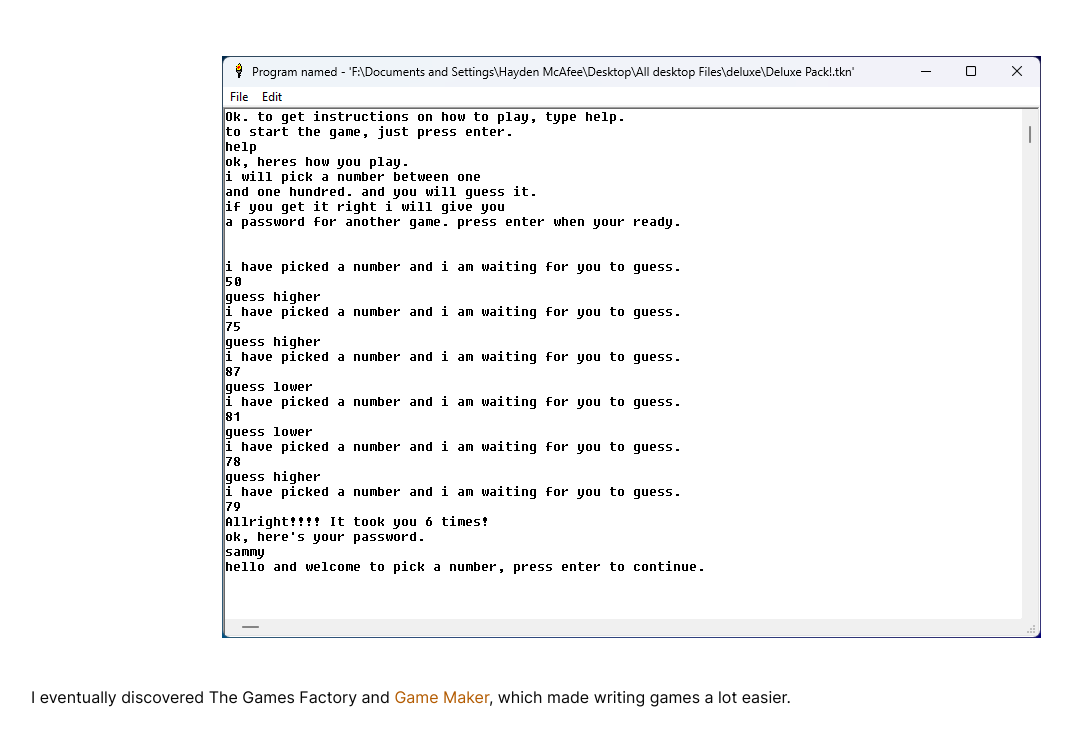
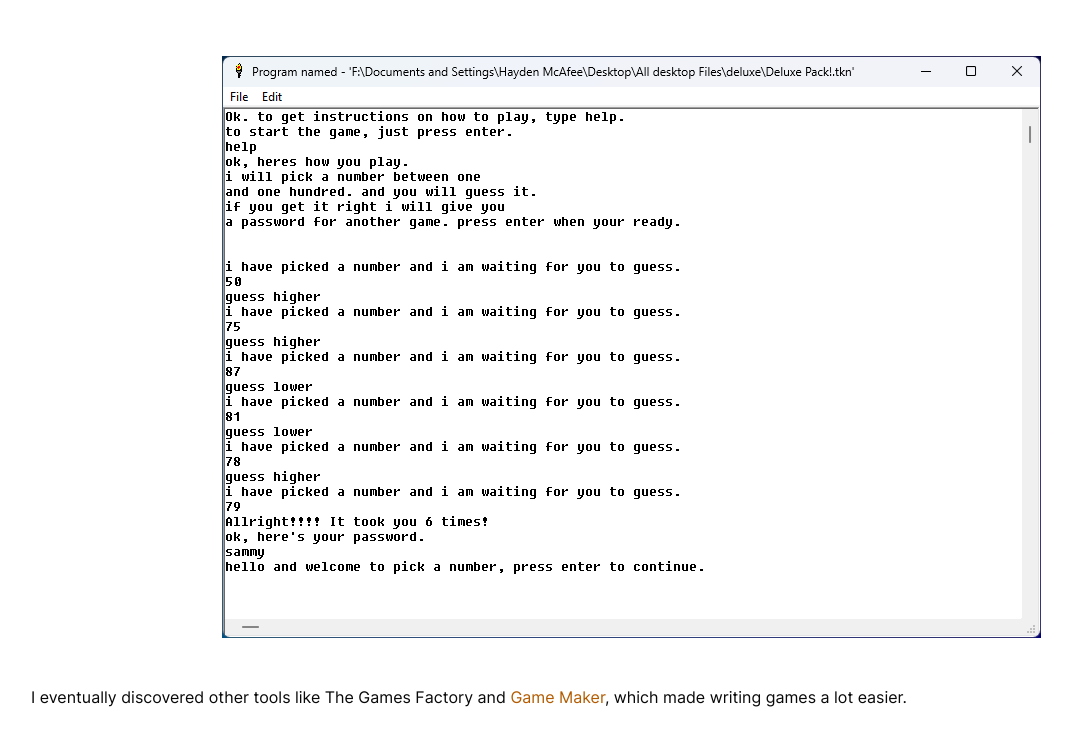
Before and after one commit to haydenmc/haydenmc.github.io, a Jekyll site: the page built from _projects/2000-Liberty-Basic.md, in a window 1280 px wide and 900 px high, scrolled down 998 px. Shown: the top 746 px of the window, without its empty margins (9-1081 px from the left). Built offline with Jekyll 4.4.1, drawn with Linux system fonts in a browser that asks for light colours.

Commit message:
Small adjustments to liberty basic article

```diff
--- a/_projects/2000-Liberty-Basic.md
+++ b/_projects/2000-Liberty-Basic.md
@@ -16,7 +16,8 @@
 I asked some adults who told me BASIC was a great way to learn how to program.
 So I went in search of a way to write my own BASIC programs.
 
-A web search led me to a tool called [Liberty Basic](https://en.wikipedia.org/wiki/Liberty_BASIC).
+A web search led me to a tool called
+[Liberty Basic](https://en.wikipedia.org/wiki/Liberty_BASIC).
 
 Liberty Basic provided an easy way to write BASIC on Windows. It had a simple
 IDE, extensive documentation, and plenty of examples to learn from.
@@ -28,6 +29,6 @@
 
 ![Screenshot of a guessing game that I wrote](/assets/images/projects/2000-liberty-basic-guessing-game.png)
 
-I eventually discovered The Games Factory and
-[Game Maker]({% link _projects/2003-Game-Maker-Games.md %}), which made writing games a
-lot easier.
+I eventually discovered other tools like The Games Factory and
+[Game Maker]({% link _projects/2003-Game-Maker-Games.md %}), which made writing
+games a lot easier.
```
